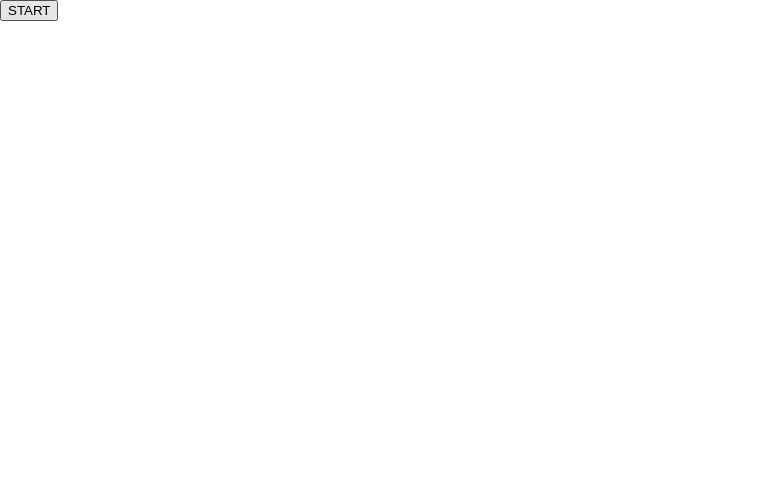
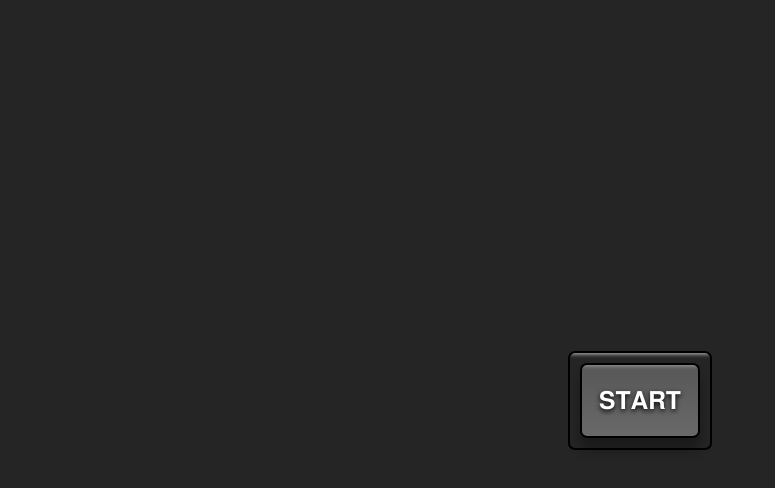
Before and after one commit to sasimapatterson/picture-in-picture, a plain HTML site: page index.html in a window 1280 px wide. Shown: the whole page, without its empty margins (0-775 px from the left). Drawn offline with Linux system fonts and the light colour scheme.

Commit message:
Styled the button.

```diff
--- a/style.css
+++ b/style.css
@@ -1,3 +1,7 @@
+@import url('https://fonts.googleapis.com/css2?family=Almarai:wght@700&display=swap');
+
+/*font-family: 'Almarai', sans-serif;*/
+
 html {
     box-sizing: border-box;
 }
@@ -5,4 +9,39 @@ html {
 body {
     margin: 0;
     min-height: 100vh;
+    display: flex;
+    justify-content: center;
+    align-items: center;
+    background-color: rgb(37, 37, 37);
 }
+
+.button-container {
+    border: 2px solid black;
+    padding: 10px;
+    border-radius: 7px;
+    box-shadow: inset 0 20px 4px -19px rgba(255, 255, 255, 0.7); /* inset -- shadow will be inside of the object rather than outside. horizontal vertical blur spread (how far out the shadow spred out or in) color.*/
+}
+
+button {
+    cursor: pointer;
+    outline: none;
+    width: 120px;
+    height: 75px;
+    font-family: 'Almarai', sans-serif;
+    font-size: 25px;
+    color: white;
+    text-shadow: 0 2px 5px black;
+    background: linear-gradient(to top, #696969, #575757);
+    border: 2px solid black;
+    border-radius: 7px;
+    box-shadow: inset 0 20px 4px -19px rgba(255, 255, 255, 0.4), 0 12px 12px 0 rgba(0, 0, 0, 0.3);
+}
+
+button:hover {
+    background: linear-gradient(to bottom, #696969, #575757);
+}
+
+button:active {
+    transform: translateY(3px);
+    box-shadow: 0 6px 6px 0 rgba(0, 0, 0, 0.3);
+}
```
